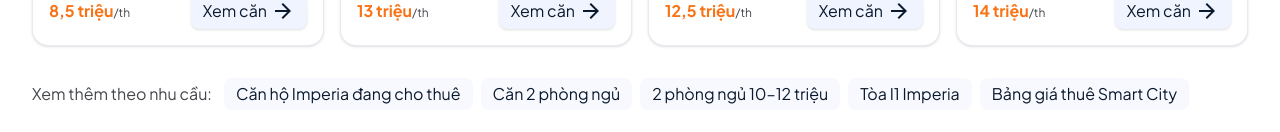
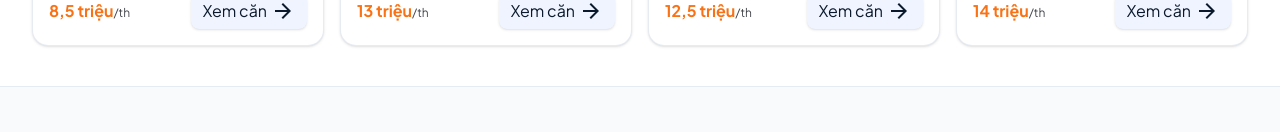
Before and after one commit to VanKien29/smartcity-vinhomes, a Next.js app: page /can-ho/ct-1n-cc9 in a window 1280 px wide. Shown: the part 2371-2503 px from the top of the page. Built offline with nearby package versions, Linux system fonts and the light colour scheme.

Commit message:
fix(ui): remove rental guide date badge and similar listings quick need tags

```diff
--- a/src/components/detail/SimilarListings.tsx
+++ b/src/components/detail/SimilarListings.tsx
@@ -24,22 +24,6 @@ export default function SimilarListings({ apartments }: { apartments: Apartment[
             <ApartmentCard key={apt.id} apartment={apt} variant="compact" />
           ))}
         </div>
-
-        {/* Quick Need Tags */}
-        <div className="flex flex-wrap items-center gap-2 pt-space-sm">
-          <span className="text-label-md text-on-surface-variant mr-1">Xem thêm theo nhu cầu:</span>
-          {[
-            "Căn hộ Imperia đang cho thuê",
-            "Căn 2 phòng ngủ",
-            "2 phòng ngủ 10–12 triệu",
-            "Tòa I1 Imperia",
-            "Bảng giá thuê Smart City",
-          ].map((tag) => (
-            <Link key={tag} href="/" className="px-3 py-1 rounded-lg bg-surface text-brand-navy-deep text-body-sm hover:bg-surface-container transition-colors no-underline">
-              {tag}
-            </Link>
-          ))}
-        </div>
       </div>
     </section>
   );
--- a/src/components/home/RentalGuide.tsx
+++ b/src/components/home/RentalGuide.tsx
@@ -65,10 +65,6 @@ export default function RentalGuide() {
       <div className="bg-surface-white rounded-2xl p-space-md lg:p-space-xl shadow-sm border border-border-subtle">
         {/* Intro */}
         <div className="max-w-4xl mb-space-lg">
-          <div className="inline-flex items-center gap-2 bg-surface-container-low text-brand-navy-medium px-3.5 py-1 rounded-full text-label-sm font-bold tracking-wider uppercase mb-3 border border-border-subtle">
-            <span className="w-2 h-2 rounded-full bg-accent-orange animate-pulse" />
-            <span>QUỸ CĂN CHO THUÊ T09/2026</span>
-          </div>
           <h2 className="text-headline-xl text-brand-navy-deep font-bold tracking-tight mb-3">
             Cho thuê căn hộ Vinhomes Smart City Tây Mỗ – quỹ căn thực tế
           </h2>
```
